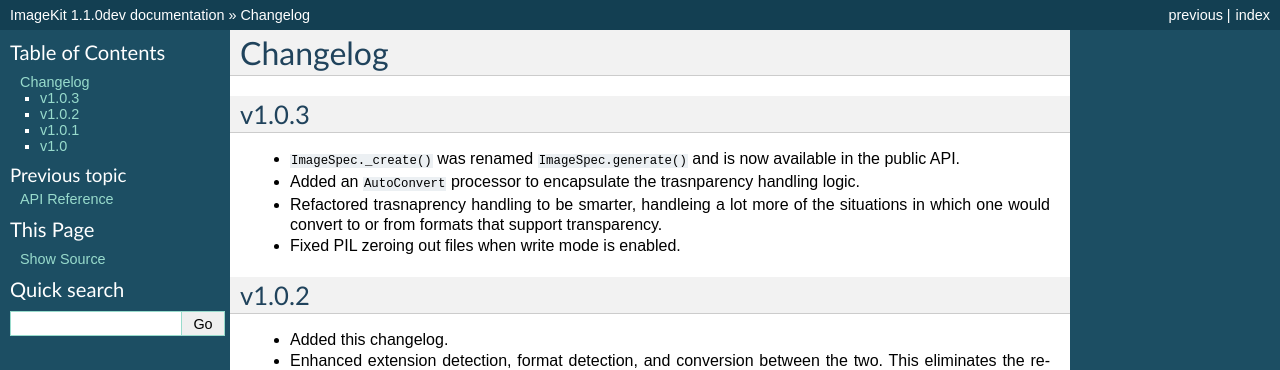
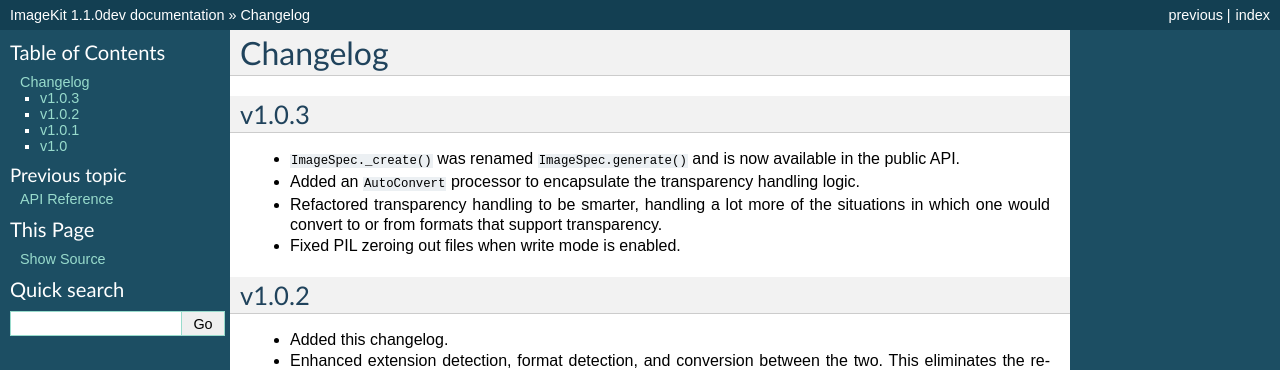
Before and after one commit to matthewwithanm/django-imagekit, a Sphinx documentation site: the page built from docs/changelog.rst, in a window 1280 px wide. Shown: the top 370 px of the page. Built offline with Sphinx 7.4.7, drawn with Linux system fonts in a browser that asks for light colours.

Commit message:
Fixing some spelling errors, thanks @ptone.

```diff
--- a/docs/changelog.rst
+++ b/docs/changelog.rst
@@ -7,10 +7,10 @@ v1.0.3
 - ``ImageSpec._create()`` was renamed ``ImageSpec.generate()`` and is now
   available in the public API.
 
-- Added an ``AutoConvert`` processor to encapsulate the trasnparency
+- Added an ``AutoConvert`` processor to encapsulate the transparency
   handling logic.
 
-- Refactored trasnaprency handling to be smarter, handleing a lot more of
+- Refactored transparency handling to be smarter, handling a lot more of
   the situations in which one would convert to or from formats that support
   transparency.
 
```
